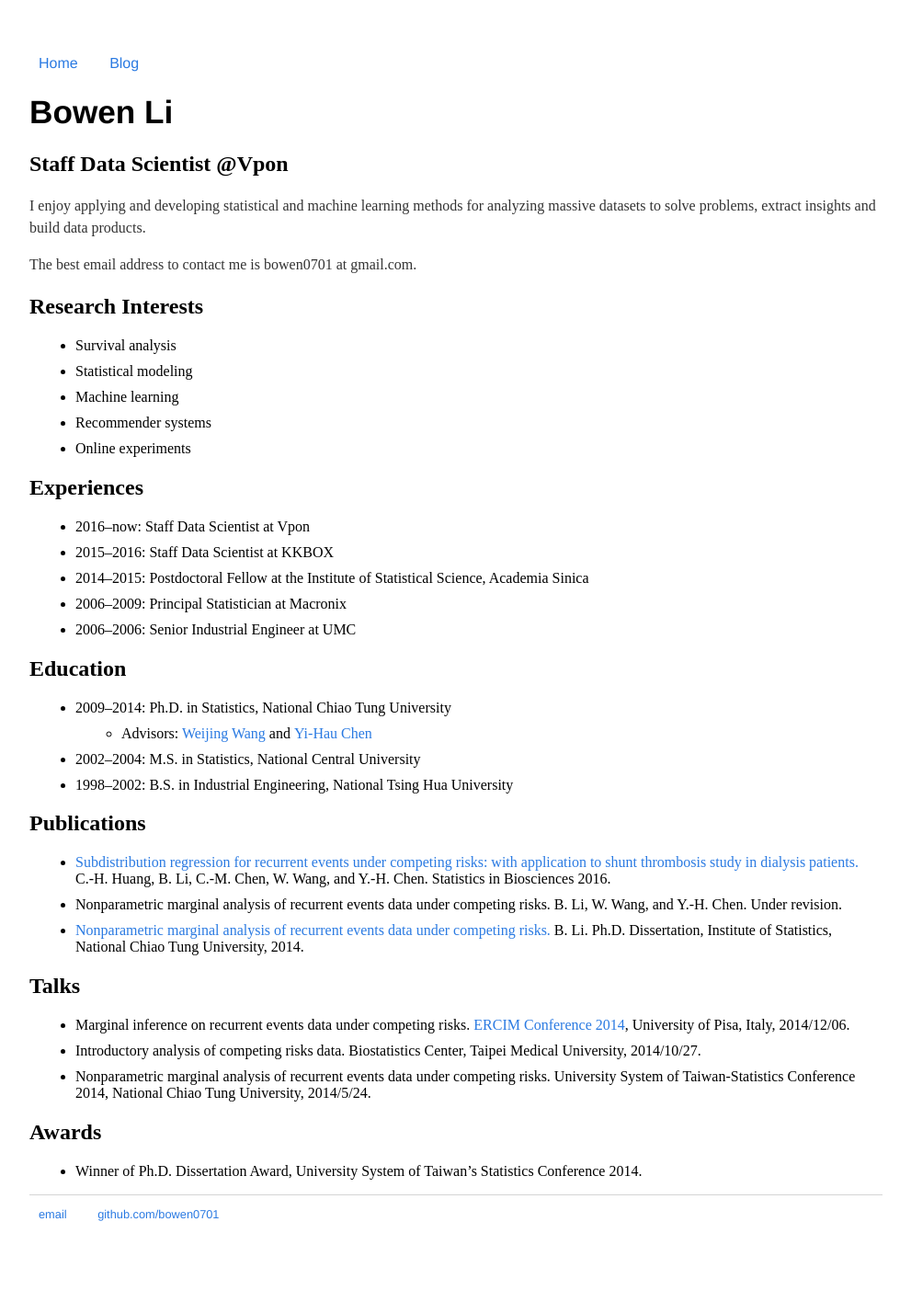
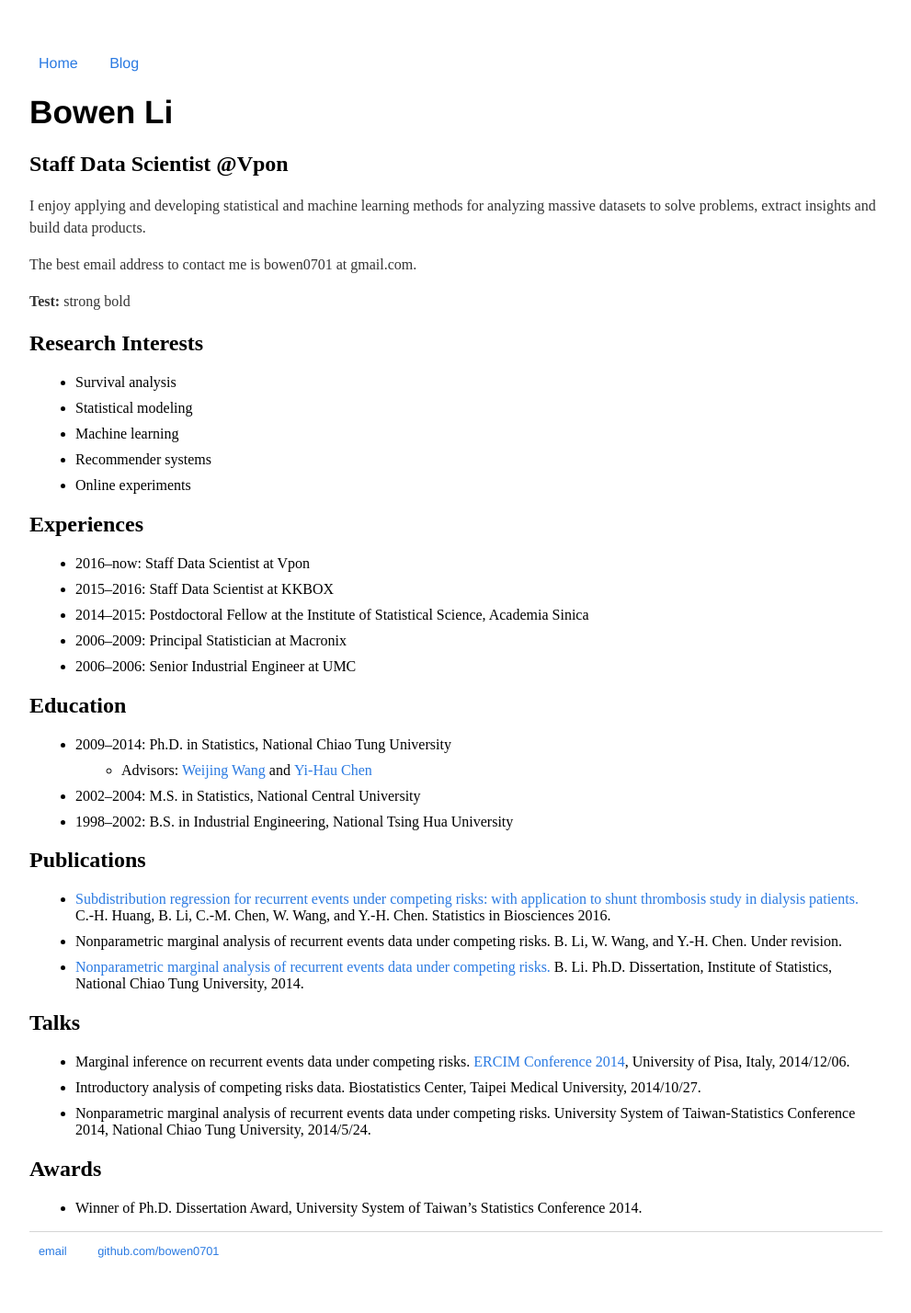
Before and after one commit to bowen0701/bowen0701.github.io, a Jekyll site: the page built from index.md, in a window 1280 px wide. Shown: the whole page at 92% size, without its empty margins (144-1135 px from the left). Built offline with Jekyll 4.4.1, drawn with Linux system fonts in a browser that asks for light colours; before the commit the page ends 1388 px from its top, so only the background shows below that.

Commit message:
Test strong is bold

```diff
--- a/index.md
+++ b/index.md
@@ -10,6 +10,8 @@ title: Bowen Li's Website
 I enjoy applying and developing statistical and machine learning methods for analyzing massive datasets to solve problems, extract insights and build data products.
 
 The best email address to contact me is bowen0701 at gmail.com.
+
+**Test:** strong bold
 
 ## Research Interests
 - Survival analysis
```
